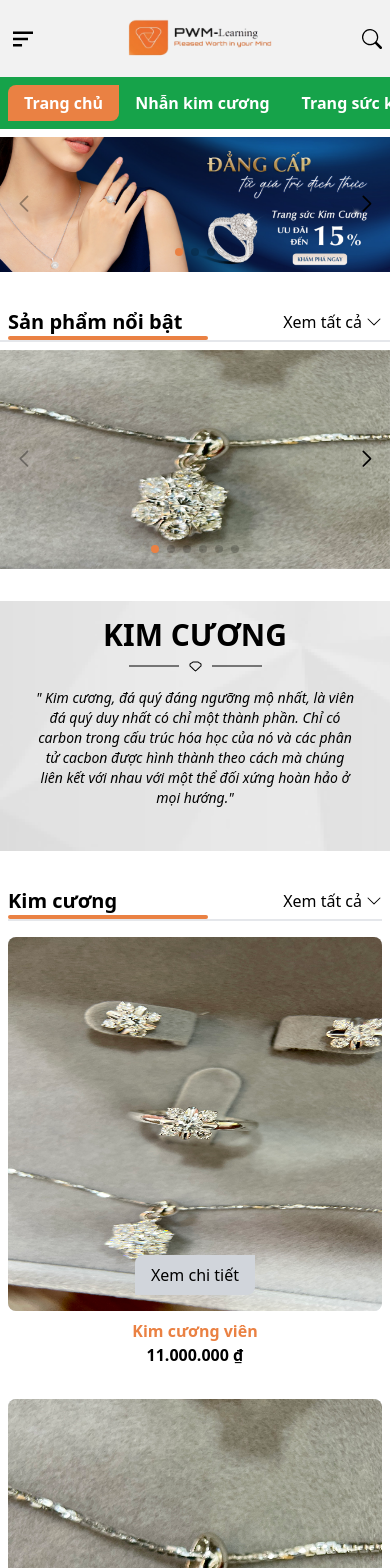
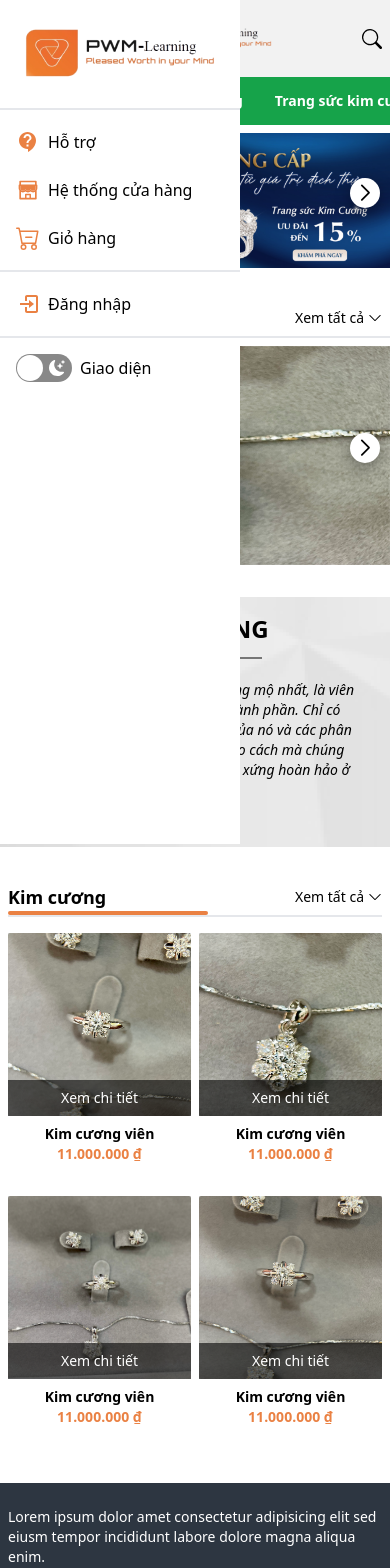
Before and after one commit to datisekai/pwm-learning, a Next.js app: page / in a window 390 px wide. Shown: the top 1568 px of the page. Built offline with nearby package versions, Linux system fonts and the light colour scheme.

Commit message:
fix item homecard, fix responsive

```diff
--- a/components/Footer.tsx
+++ b/components/Footer.tsx
@@ -8,8 +8,7 @@ const Footer = () => {
     <div className="pt-4 bg-[#2D3641]">
       <div className="pb-4 max-w-[1200px] w-[calc(100%-16px)] mx-auto flex flex-col md:flex-row  md:items-start md:justify-between">
         <div className="flex-1 flex flex-col items-center md:items-start">
-          <LazyLoadImage src="/images/logo.png" />
-          <p className="text-white mt-2">
+          <p className="text-white mt-2 text-sm md:text-md">
             Lorem ipsum dolor amet consectetur adipisicing elit sed eiusm tempor
             incididunt labore dolore magna aliqua enim.
           </p>
@@ -26,7 +25,7 @@ const Footer = () => {
           </div>
         </div>
         <div className="flex-1 flex flex-col mt-2 md:mt-0">
-          <h2 className="text-white text-xl">Service</h2>
+          <h2 className="text-white text-lg md:text-xl">Service</h2>
           <div>
             {["Company History", "About us"].map((item) => (
               <div
@@ -34,13 +33,13 @@ const Footer = () => {
                 className="py-1 hover:underline hover:cursor-pointer first:mt-2 text-white flex items-center"
               >
                 <AiOutlineRight fontSize={20} />
-                <span className="ml-2">{item}</span>
+                <span className="ml-2 text-sm md:text-md">{item}</span>
               </div>
             ))}
           </div>
         </div>
         <div className="flex-1 mt-2 md:mt-0">
-          <h2 className="text-white text-xl">Quick Link</h2>
+          <h2 className="text-white text-lg md:text-xl">Quick Link</h2>
           <div>
             {["Company History", "About us", "Company History", "About us"].map(
               (item, index) => (
@@ -49,15 +48,15 @@ const Footer = () => {
                   className="py-1 hover:underline hover:cursor-pointer first:mt-2 text-white flex items-center"
                 >
                   <AiOutlineRight fontSize={20} />
-                  <span className="ml-2">{item}</span>
+                  <span className="ml-2 text-sm md:text-md">{item}</span>
                 </div>
               )
             )}
           </div>
         </div>
         <div className="flex-1 mt-2 md:mt-0">
-          <h2 className="text-white text-xl">Subscribe Us</h2>
-          <p className="mt-4 text-white">
+          <h2 className="text-white text-lg md:text-xl">Subscribe Us</h2>
+          <p className="mt-2 text-sm md:text-lg text-white">
             Lorem ipsum dolor sit amet, consect etur adipisicing. elit sed do
             eiusmod.
           </p>
@@ -67,7 +66,7 @@ const Footer = () => {
               className="px-4 py-2 bg-white rounded-tl-lg "
               placeholder="Enter your email"
             />
-            <div className="bg-primary h-[40px] flex items-center hover:bg-primaryHover transition-all hover:cursor-pointer justify-center w-[40px] rounded-br-lg">
+            <div className="text-sm md:text-md bg-primary h-[40px] flex items-center hover:bg-primaryHover transition-all hover:cursor-pointer justify-center w-[40px] rounded-br-lg">
               <AiOutlinePlusCircle fontSize={20} className="text-white" />
             </div>
           </div>
--- a/components/Header/BottomHeader.tsx
+++ b/components/Header/BottomHeader.tsx
@@ -61,7 +61,7 @@ const BottomHeader = () => {
         {data.map((item, index) => (
           <button
           key={index}
-            className={` select-none whitespace-nowrap max-w-[200px] w-auto text-md rounded-tl-lg rounded-br-lg  text-center hover:cursor-pointer  px-4 py-[6px] font-bold ${
+            className={` select-none whitespace-nowrap max-w-[200px] w-auto text-sm md:text-md rounded-tl-lg rounded-br-lg  text-center hover:cursor-pointer  px-4 py-[6px] font-bold ${
               index === 0
                 ? "bg-primary text-white"
                 : "bg-transparent text-white "
--- a/components/Search.tsx
+++ b/components/Search.tsx
@@ -7,7 +7,7 @@ interface SearchProps {
 
 const Search: FC<SearchProps> = ({ handleHide, open }) => {
   return (
-    <div className={`${open ? "block" : "hidden"}`}>
+    <div>
       <div
         onClick={handleHide}
         className={`fixed inset-0 bg-[rgba(0,0,0,0.6)] z-[40] ${
@@ -17,16 +17,16 @@ const Search: FC<SearchProps> = ({ handleHide, open }) => {
       <div className="flex items-center justify-center">
         {" "}
         <div
-          className={`w-[80%] flex justify-center h-[30px] bg-white fixed top-[165px] z-[45]  items-center ${
-            open ? "block" : "hidden"
-          } topBotAnimation`}
+          className={`w-[80%] flex justify-center transition-transform h-[35px] bg-white fixed top-[150px] z-[45]  items-center ${
+            open ? "translate-y-[0]" : "translate-y-[-2000px]"
+          } `}
           style={{
             boxShadow:'rgba(0, 0, 0, 0.35) 0px 5px 15px'
           }}
         >
           <input
             type="text"
-            className="w-full px-4 h-full border outline-none block mx-auto"
+            className="w-full px-4 text-sm h-full border outline-none block mx-auto"
             placeholder="Tìm kiếm sản phẩm"
           />
         </div>
--- a/components/Sidebar.tsx
+++ b/components/Sidebar.tsx
@@ -42,7 +42,7 @@ const Sidebar: FC<SidebarProps> = ({ handleHide, open }) => {
   const [isDark, setIsDark] = React.useState(false);
 
   return (
-    <div className={`${open ? "block" : "hidden"} transition-all`}>
+    <div>
       <div
         className={`fixed inset-0 bg-[rgba(0,0,0,0.6)] opacityAnimation z-[120] ${
           open ? "block" : "hidden"
@@ -50,8 +50,8 @@ const Sidebar: FC<SidebarProps> = ({ handleHide, open }) => {
         onClick={handleHide}
       ></div>
       <div
-        className={`leftRightAnimation w-[240px] bg-white fixed left-0 top-0 bottom-0 z-[200] ${
-          open ? "block" : "hidden"
+        className={` w-[240px] bg-white fixed transition-transform left-0 translate-x-[0] top-0 bottom-0 z-[200] ${
+          open ? "translate-x-0" : " translate-x-[-100%]"
         }`}
       >
         <div className="py-6 border-b-2">
@@ -62,7 +62,7 @@ const Sidebar: FC<SidebarProps> = ({ handleHide, open }) => {
             const Icon = item.icon;
             return (
               <div key={index} className="flex items-center py-3">
-                <Icon fontSize={24} />
+                <Icon fontSize={24} className='text-primary'/>
                 <span className="ml-2">{item.title}</span>
               </div>
             );
@@ -73,7 +73,7 @@ const Sidebar: FC<SidebarProps> = ({ handleHide, open }) => {
             const Icon = item.icon;
             return (
               <div key={index} className="flex items-center py-3">
-                <Icon fontSize={24} />
+                <Icon fontSize={24} className='text-primary'/>
                 <span className="ml-2">{item.title}</span>
               </div>
             );
--- a/components/cards/HomeCard.tsx
+++ b/components/cards/HomeCard.tsx
@@ -1,21 +1,26 @@
 import React from "react";
 import { LazyLoadImage } from "react-lazy-load-image-component";
 import { formatPrices } from "../../utils";
+import {AiFillPlusCircle} from 'react-icons/ai'
 
-interface HomeCardProps{
-data:string
+interface HomeCardProps {
+  data: string;
 }
-const HomeCard:React.FC<HomeCardProps> = ({data}) => {
+const HomeCard: React.FC<HomeCardProps> = ({ data }) => {
   return (
     <div>
-      <div className="bg-gray-200 flex items-center justify-center aspect-[1/1] rounded-lg relative">
-        <LazyLoadImage src={data} className='aspect-[1/1] w-full rounded-lg'/>
-        <button className="absolute  bottom-4 hover:bg-primary hover:text-white transition-all bg-gray-300 px-4 py-2 rounded-tl-lg rounded-br-lg mt-2">Xem chi tiết</button>
-
+      <div className="bg-gray-200 flex items-center justify-center aspect-[1/1]  relative">
+        <LazyLoadImage
+          src={data}
+          className="aspect-[1/1] rounded-sm w-full object-cover"
+        />
+        <button className="absolute text-sm md:text-md  bottom-0 w-full bg-[rgba(0,0,0,0.6)] text-white hover:bg-primary hover:text-white transition-all  px-4 py-2  mt-2">
+          Xem chi tiết
+        </button>
       </div>
       <div className="mt-2 text-center">
-        <h3 className="font-bold text-primary">Kim cương viên</h3>
-        <p className="font-bold">{formatPrices(11000000)}</p>
+        <h3 className="font-bold text-sm md:text-md">Kim cương viên</h3>
+          <p className="font-bold text-sm md:text-md text-primary">{formatPrices(11000000)}</p>
       </div>
     </div>
   );
--- a/components/sections/Section1.tsx
+++ b/components/sections/Section1.tsx
@@ -18,10 +18,10 @@ const Section1 = () => {
   return (
     <div className="mt-4 py-4 max-w-[1200px] mx-auto">
       <div className="flex justify-between items-center py-1 border-b-[2px] px-2">
-        <h1 className="inline font-bold text-xl border-line">
+        <h1 className="inline font-bold text-lg md:text-xl border-line">
           Sản phẩm nổi bật
         </h1>
-        <div className="flex items-center hover:text-primary transition-all hover:cursor-pointer">
+        <div className="flex text-sm md:text-md items-center hover:text-primary transition-all hover:cursor-pointer">
           <button>Xem tất cả</button>
           <BsChevronDown className="ml-1" />
         </div>
--- a/components/sections/Section2.tsx
+++ b/components/sections/Section2.tsx
@@ -12,7 +12,7 @@ const Section2 = () => {
       <div className="max-w-[1200px] mx-auto relative">
         <div className="flex justify-center md:justify-start">
           <div className="flex flex-col items-center">
-            <h1 className="uppercase text-3xl font-bold">kim cương</h1>
+            <h1 className="uppercase text-2xl md:text-3xl font-bold">kim cương</h1>
             <LazyLoadImage src="/images/sep-section2.png" className="mt-2" />
             <p className="max-w-[320px]  text-center mt-4 text-sm font-thin italic">
             &quot; Kim cương, đá quý đáng ngưỡng mộ nhất, là viên đá quý duy nhất có
--- a/components/sections/Section3.tsx
+++ b/components/sections/Section3.tsx
@@ -8,8 +8,8 @@ const Section3 = () => {
   return (
     <div className="mt-4 py-4 max-w-[1200px] w-[calc(100%-16px)] mx-auto">
       <div className="flex justify-between items-center py-1 border-b-[2px]">
-        <h1 className="inline font-bold text-xl border-line">Kim cương</h1>
-        <div className="flex items-center hover:text-primary transition-all hover:cursor-pointer">
+        <h1 className="inline font-bold text-lg md:text-xl border-line">Kim cương</h1>
+        <div className="flex items-center text-sm md:text-md hover:text-primary transition-all hover:cursor-pointer">
           <button>Xem tất cả</button>
           <BsChevronDown className="ml-1" />
         </div>
@@ -22,7 +22,7 @@ const Section3 = () => {
             </div>
           ))}
         </div>
-        <div className="flex-1 md:ml-4 grid grid-cols-1 sm:grid-cols-2 md:grid-cols-3 lg:grid-cols-4 gap-x-2 gap-y-8">
+        <div className="flex-1 md:ml-4 grid grid-cols-2 sm:grid-cols-3 md:grid-cols-3 lg:grid-cols-4 gap-x-2 gap-y-8">
             {data.map(item => <HomeCard data={item} key={item}/>)}
         </div>
       </div>
--- a/styles/globals.css
+++ b/styles/globals.css
@@ -63,9 +63,14 @@ body{
   background-color: #EA8143 !important;
 }
 
-.leftRightAnimation{
-  animation: leftToRight ease 0.3s;
+.swiper-button-next,.swiper-button-prev{
+  width: 30px !important;
+  height: 30px !important;
+  background-color: white;
+  border-radius: 100%;
+  box-shadow: rgba(0, 0, 0, 0.35) 0px 5px 15px;
 }
+
 
 .opacityAnimation{
   animation: opacity ease 0.3s;
@@ -79,16 +84,6 @@ body{
   }
 }
 
-@keyframes leftToRight{
-  from{
-    left:-100%;
-    opacity: 0;
-  }
-  to{
-    left: 0;
-    opacity: 1;
-  }
-}
 
 .left-right:hover::after{
   width: 100%;
```
Also changed, not shown: components/Header/Header.tsx (+16 -6 lines).
